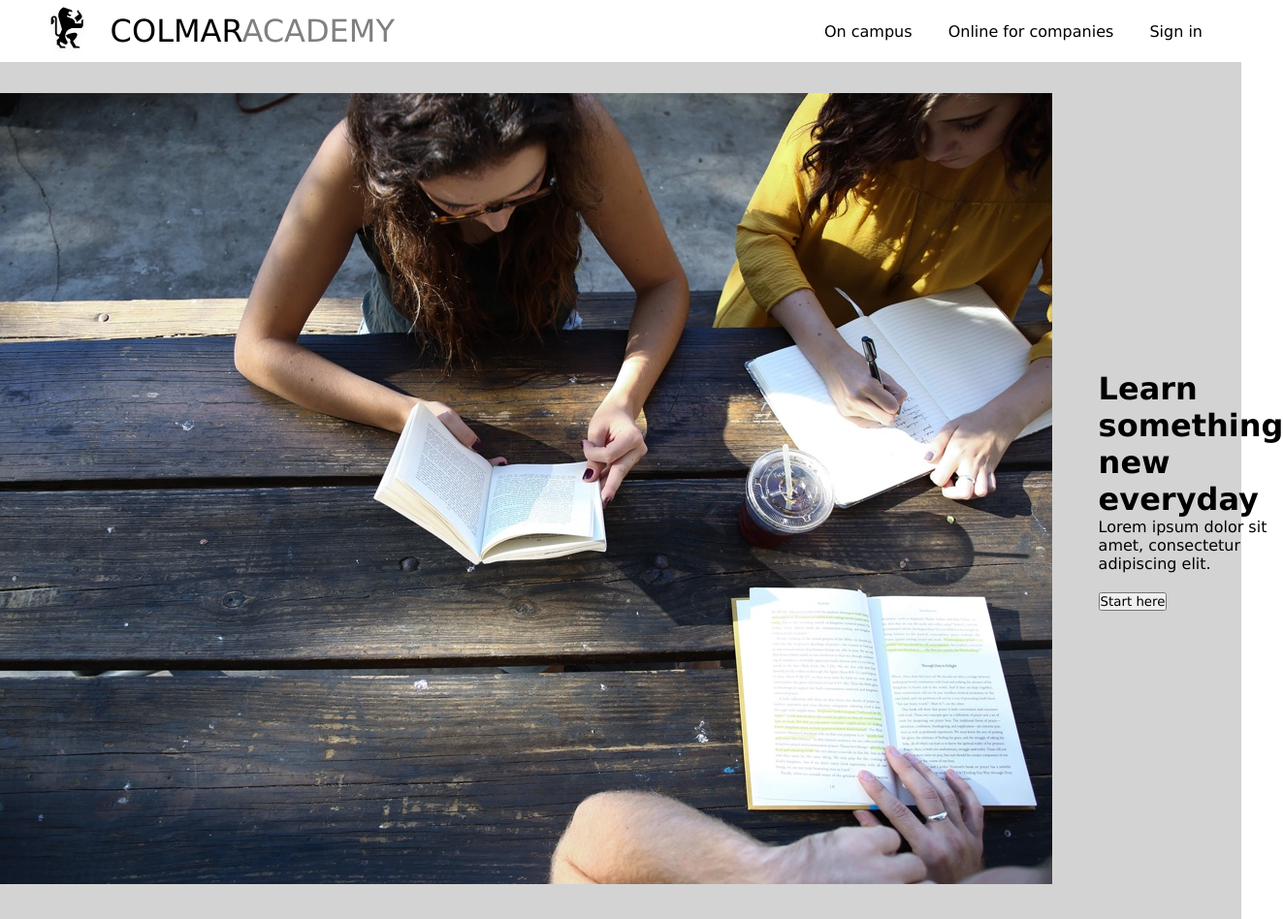
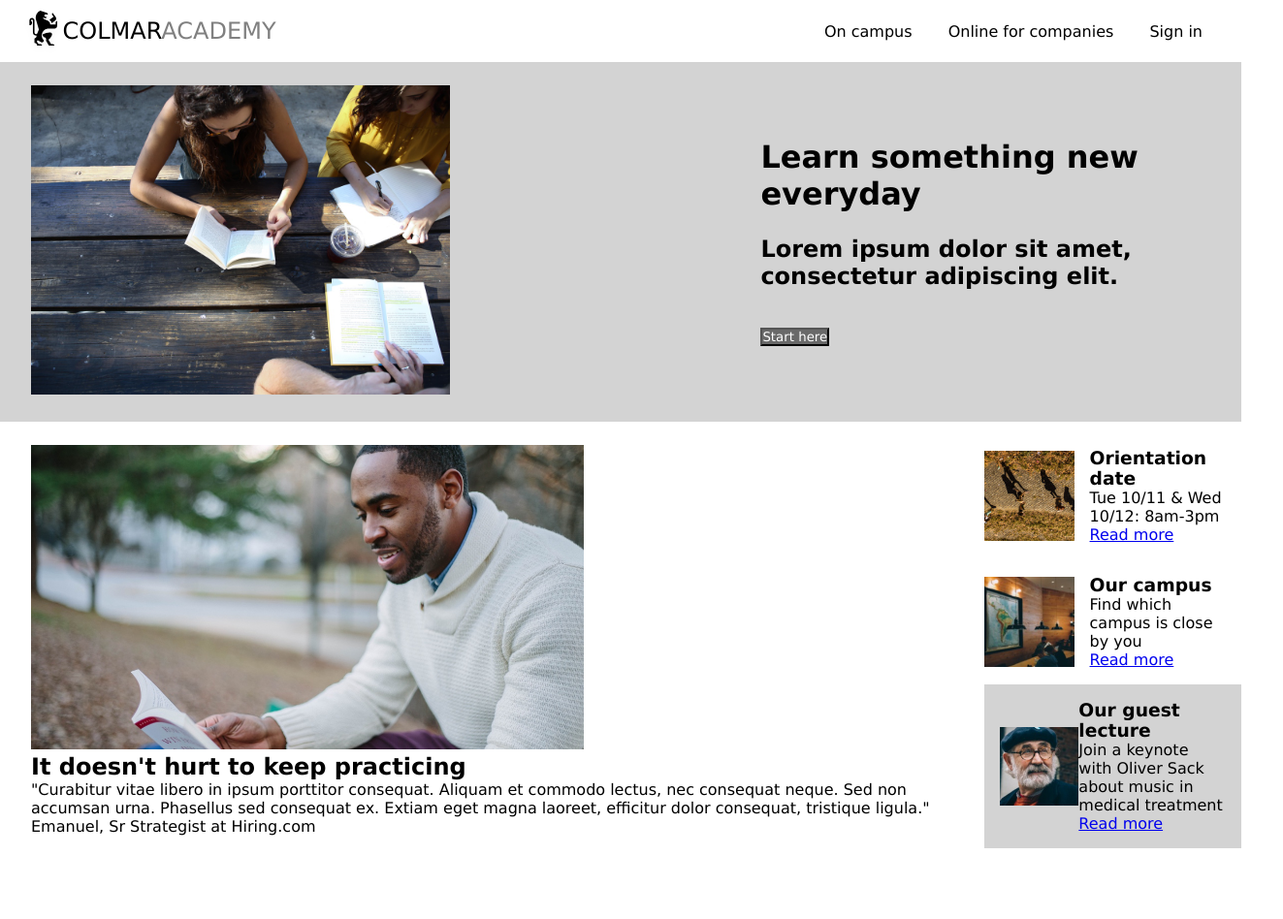
Before and after one commit to THen25/colmar-academy, a plain HTML site: page index.html in a window 1280 px wide. Shown: the whole page at 97% size, 1323 px wide, since content can reach past the window. After the commit the page ends 918 px from the top, so only its background shows below. Drawn offline with Linux system fonts and the light colour scheme.

Commit message:
Added hero and information sections.

```diff
--- a/capstone_colmar_assets/css/style.css
+++ b/capstone_colmar_assets/css/style.css
@@ -6,7 +6,7 @@
 }
 
 header {
-  margin: 0 1.5em 0 1.5em;
+  padding: 2em 1.5em 2em 1.5em;
   height: 4em;
   display: flex;
   justify-content: space-between;
@@ -15,21 +15,21 @@ header {
 
 .logo-container {
   display: flex;
-  justify-content: left;
+  justify-content: center;
   align-items: center;
 }
 
 #company-logo {
-  height: 7vh;
-  width: 7vw;
+  height: 6vh;
 }
 
 #company-title {
   text-decoration: none;
-  font-size: 2em;
+  font-size: 1.5em;
+  font-weight: 550;
 }
 
-ul li {
+#navbar li {
   margin: 1em;
   list-style: none;
   display: inline-flex;
@@ -37,22 +37,82 @@ ul li {
   align-items: center;
 }
 
-ul a {
+#navbar a {
   color: black;
   text-decoration: none;
 }
 
-.banner-section {
+.hero {
+  width: 100%;
   background-color: lightgray;
   display: flex;
-  width: 100vw;
   justify-content: center;
   align-items: center;
 }
 
-.banner-box {
-  margin: 2em 1.5em 2em 1.5em;
-  padding-right: 1.5em;
+.hero-img-box,
+.info-img-box {
+  padding: 1.5em 2em 1.5em 2em;
+}
+
+.hero-img-box img,
+.info-img-box img {
+  width: 60%;
+}
+
+.information {
+  padding-bottom: 2em;
+  width: 100%;
+  display: flex;
+  justify-content: center;
+  align-items: center;
+}
+
+.info-section {
+  width: 40%;
+}
+
+.orientation,
+.campus {
+  display: flex;
+  justify-content: center;
+  align-items: center;
+}
+
+.guest {
+  display: flex;
+  justify-content: center;
+  align-items: center;
+  background-color: lightgray;
+}
+
+.orientation-info,
+.campus-info,
+.guest-info {
+  width: 65%;
+}
+
+.orientation-info,
+.campus-info,
+.guest {
+  padding: 1em;
+}
+
+.orientation img,
+.campus img,
+.guest img {
+  height: auto;
+  width: 35%;
+}
+
+.hero-msg h2 {
+  margin-top: 1em;
+  /* font-size: 1.5em; */
+}
+
+.hero-btn {
+  background-color: dimgrey;
+  color: white;
 }
 
 .black {
--- a/index.html
+++ b/index.html
@@ -18,7 +18,7 @@
           ><span class="black">COLMAR</span><span class="gray">ACADEMY</span></a
         >
       </div>
-      <nav>
+      <nav id="navbar">
         <ul>
           <li><a href="#">On campus</a></li>
           <li><a href="#">Online for companies</a></li>
@@ -26,15 +26,68 @@
         </ul>
       </nav>
     </header>
-    <div class="banner-section">
-      <div class="banner-box">
+    <div class="hero">
+      <div class="hero-img-box">
         <img src="capstone_colmar_assets/images/banner.jpg" alt="" />
       </div>
-      <div class="banner-info">
+      <div class="hero-msg">
         <h1>Learn something new everyday</h1>
-        <p>Lorem ipsum dolor sit amet, consectetur adipiscing elit.</p>
-        <br />
-        <button>Start here</button>
+        <h2>Lorem ipsum dolor sit amet, consectetur adipiscing elit.</h2>
+        <br /><br />
+        <button class="hero-btn">Start here</button>
+      </div>
+    </div>
+    <div class="information">
+      <div class="info-img-box">
+        <img
+          src="capstone_colmar_assets/images/information-main.jpg"
+          alt="information image"
+        />
+        <h2>It doesn't hurt to keep practicing</h2>
+        <p>
+          "Curabitur vitae libero in ipsum porttitor consequat. Aliquam et
+          commodo lectus, nec consequat neque. Sed non accumsan urna. Phasellus
+          sed consequat ex. Extiam eget magna laoreet, efficitur dolor
+          consequat, tristique ligula."
+        </p>
+        <p>Emanuel, Sr Strategist at Hiring.com</p>
+      </div>
+      <div class="info-section">
+        <div class="orientation">
+          <img
+            src="capstone_colmar_assets/images/information-orientation.jpg"
+            alt=""
+          />
+          <div class="orientation-info">
+            <h3>Orientation date</h3>
+            <p>Tue 10/11 & Wed 10/12: 8am-3pm</p>
+            <a href="#">Read more</a>
+          </div>
+        </div>
+        <div class="campus">
+          <img
+            src="capstone_colmar_assets/images/information-campus.jpg"
+            alt=""
+          />
+          <div class="campus-info">
+            <h3>Our campus</h3>
+            <p>Find which campus is close by you</p>
+            <a href="#">Read more</a>
+          </div>
+        </div>
+        <div class="guest">
+          <img
+            src="capstone_colmar_assets/images/information-guest-lecture.jpg"
+            alt=""
+          />
+          <div class="guest-info">
+            <h3>Our guest lecture</h3>
+            <p>
+              Join a keynote with Oliver Sack about music in medical treatment
+            </p>
+            <a href="#">Read more</a>
+          </div>
+        </div>
       </div>
     </div>
   </body>
```
